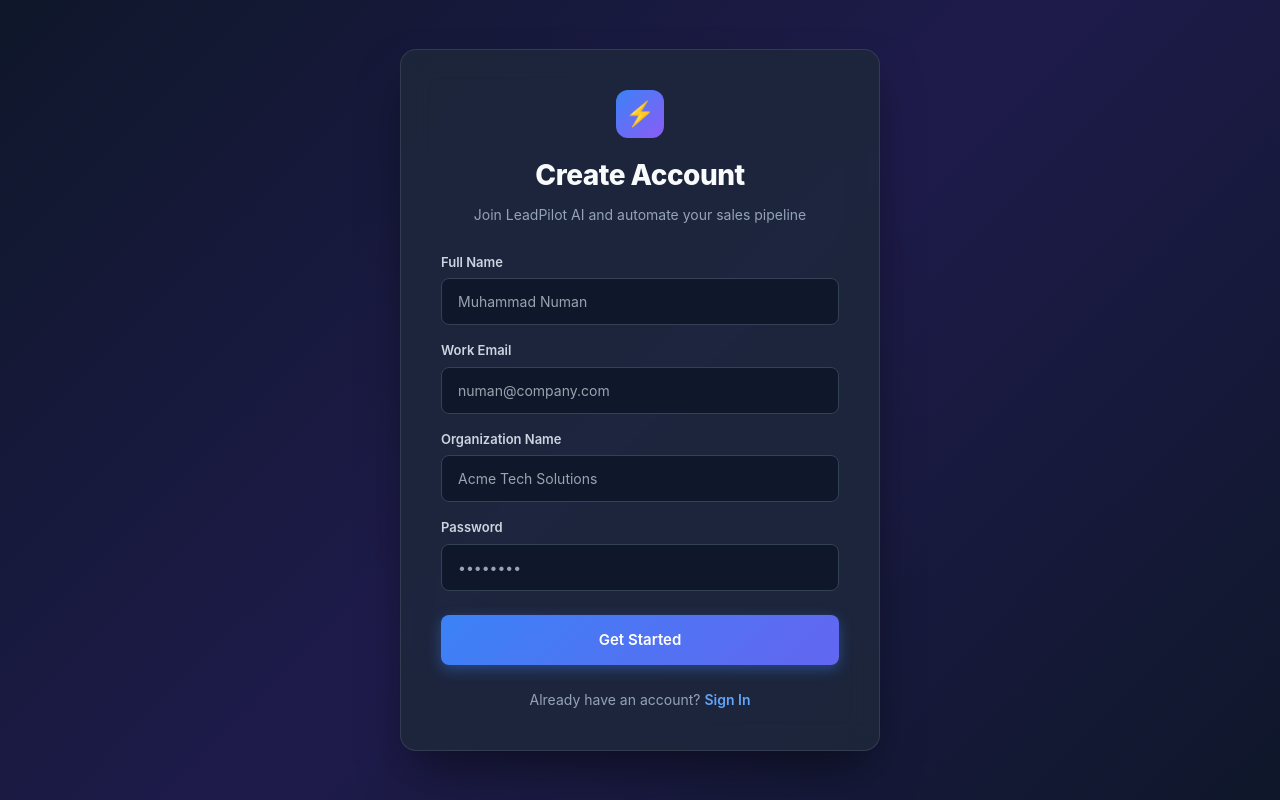
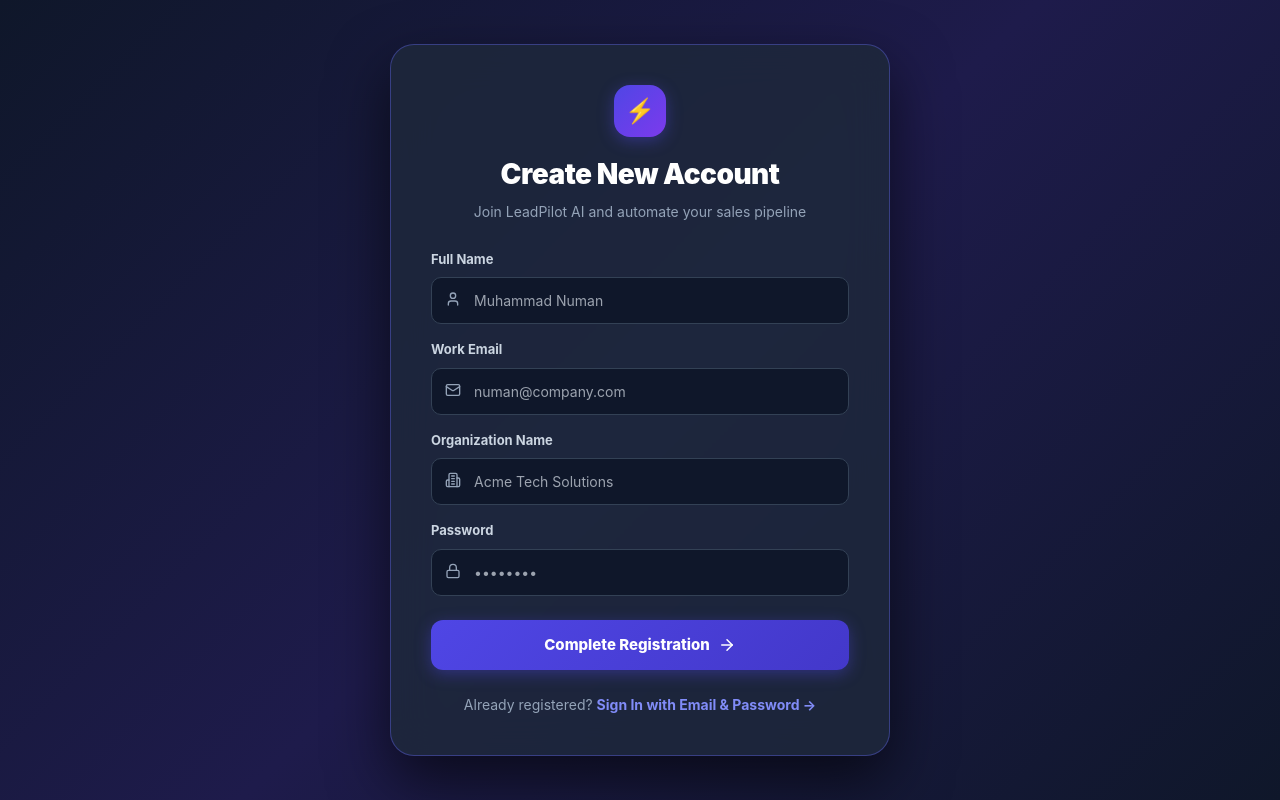
Before and after one commit to M-Numan12/leadpilot-ai, a Next.js app in the folder client/: page /register in a window 1280 px wide. Built offline with nearby package versions, Linux system fonts and the light colour scheme; no server answers.

Commit message:
feat: Add registration welcome email dispatch and login security notification alert

```diff
--- a/client/src/app/(auth)/register/page.tsx
+++ b/client/src/app/(auth)/register/page.tsx
@@ -4,6 +4,7 @@
 import Link from 'next/link';
 import { useRouter } from 'next/navigation';
 import { useAuth } from '@/context/AuthContext';
+import { Mail, CheckCircle2, ArrowRight, Lock, User, Building2, Sparkles } from 'lucide-react';
 
 export default function RegisterPage() {
   const [fullName, setFullName] = useState('');
@@ -11,6 +12,7 @@
   const [orgName, setOrgName] = useState('');
   const [password, setPassword] = useState('');
   const [error, setError] = useState('');
+  const [successMessage, setSuccessMessage] = useState('');
   const [loading, setLoading] = useState(false);
   const { register } = useAuth();
   const router = useRouter();
@@ -18,20 +20,25 @@
   const handleSubmit = async (e: React.FormEvent) => {
     e.preventDefault();
     setError('');
+    setSuccessMessage('');
     setLoading(true);
 
     const result = await register(email, password, fullName, orgName);
     setLoading(false);
 
-    if (result.success) {
-      router.push('/dashboard/overview');
+    if (result.success || !result.error) {
+      setSuccessMessage(`🎉 Registration Complete! Confirmation email has been sent to ${email}. Your account is created! You can now Sign In using your email & password.`);
+      setTimeout(() => {
+        router.push('/login');
+      }, 3500);
     } else {
       setError(result.error || 'Registration failed');
     }
   };
 
   return (
-    <div style={{
+    <div
+      style={{
         minHeight: '100vh',
         display: 'flex',
         alignItems: 'center',
@@ -39,63 +46,113 @@
         background: 'linear-gradient(135deg, #0f172a 0%, #1e1b4b 50%, #0f172a 100%)',
         fontFamily: 'Inter, system-ui, sans-serif',
         color: '#f8fafc',
-      padding: '20px'
-    }}>
-      <div style={{
+        padding: '24px'
+      }}
+    >
+      <div
+        style={{
           width: '100%',
-        maxWidth: '480px',
-        background: 'rgba(30, 41, 59, 0.8)',
-        backdropFilter: 'blur(16px)',
-        border: '1px solid rgba(255, 255, 255, 0.1)',
-        borderRadius: '16px',
+          maxWidth: '500px',
+          background: 'rgba(30, 41, 59, 0.85)',
+          backdropFilter: 'blur(20px)',
+          border: '1px solid rgba(99, 102, 241, 0.4)',
+          borderRadius: '24px',
           padding: '40px',
-        boxShadow: '0 25px 50px -12px rgba(0, 0, 0, 0.5)'
-      }}>
+          boxShadow: '0 25px 60px rgba(0, 0, 0, 0.6)'
+        }}
+      >
         {/* Header */}
         <div style={{ textAlign: 'center', marginBottom: '28px' }}>
-          <div style={{
+          <div
+            style={{
               display: 'inline-flex',
               alignItems: 'center',
               justifyContent: 'center',
-            width: '48px',
-            height: '48px',
-            borderRadius: '12px',
-            background: 'linear-gradient(135deg, #3b82f6 0%, #8b5cf6 100%)',
+              width: '52px',
+              height: '52px',
+              borderRadius: '16px',
+              background: 'linear-gradient(135deg, #4f46e5 0%, #7c3aed 100%)',
               marginBottom: '16px',
               fontSize: '24px',
-            fontWeight: 'bold'
-          }}>
+              fontWeight: 'bold',
+              boxShadow: '0 4px 16px rgba(79, 70, 229, 0.4)'
+            }}
+          >
             ⚡
           </div>
-          <h1 style={{ fontSize: '28px', fontWeight: '800', margin: '0 0 8px 0', letterSpacing: '-0.5px' }}>
-            Create Account
+          <h1 style={{ fontSize: '28px', fontWeight: '900', margin: '0 0 6px 0', letterSpacing: '-0.5px', color: '#ffffff' }}>
+            Create New Account
           </h1>
           <p style={{ color: '#94a3b8', fontSize: '14px', margin: 0 }}>
             Join LeadPilot AI and automate your sales pipeline
           </p>
         </div>
 
+        {/* Success Confirmation Banner */}
+        {successMessage && (
+          <div
+            style={{
+              background: 'rgba(16, 185, 129, 0.15)',
+              border: '1px solid rgba(16, 185, 129, 0.4)',
+              color: '#34d399',
+              padding: '16px',
+              borderRadius: '14px',
+              fontSize: '14px',
+              lineHeight: '1.5',
+              marginBottom: '24px',
+              display: 'flex',
+              flexDirection: 'column',
+              gap: '12px'
+            }}
+          >
+            <div style={{ fontWeight: '700', display: 'flex', alignItems: 'center', gap: '8px' }}>
+              <CheckCircle2 size={18} /> {successMessage}
+            </div>
+            <Link
+              href="/login"
+              style={{
+                padding: '10px 16px',
+                borderRadius: '8px',
+                background: 'linear-gradient(135deg, #10b981 0%, #059669 100%)',
+                color: '#ffffff',
+                fontSize: '13px',
+                fontWeight: '800',
+                textDecoration: 'none',
+                textAlign: 'center',
+                boxShadow: '0 4px 12px rgba(16, 185, 129, 0.4)'
+              }}
+            >
+              Proceed to Sign In Page &rarr;
+            </Link>
+          </div>
+        )}
+
         {/* Error Alert */}
         {error && (
-          <div style={{
+          <div
+            style={{
               background: 'rgba(239, 68, 68, 0.15)',
               border: '1px solid rgba(239, 68, 68, 0.3)',
               color: '#fca5a5',
               padding: '12px 16px',
-            borderRadius: '8px',
-            fontSize: '14px',
+              borderRadius: '10px',
+              fontSize: '13px',
               marginBottom: '20px'
-          }}>
+            }}
+          >
             ⚠️ {error}
           </div>
         )}
 
         {/* Form */}
+        {!successMessage && (
           <form onSubmit={handleSubmit}>
             <div style={{ marginBottom: '16px' }}>
-            <label style={{ display: 'block', fontSize: '13px', fontWeight: '600', color: '#cbd5e1', marginBottom: '6px' }}>
+              <label style={{ display: 'block', fontSize: '13px', fontWeight: '700', color: '#cbd5e1', marginBottom: '8px' }}>
                 Full Name
               </label>
+              <div style={{ position: 'relative' }}>
+                <User size={16} style={{ position: 'absolute', left: '14px', top: '14px', color: '#94a3b8' }} />
                 <input
                   type="text"
                   required
@@ -104,8 +161,8 @@
                   placeholder="Muhammad Numan"
                   style={{
                     width: '100%',
-                padding: '12px 16px',
-                borderRadius: '8px',
+                    padding: '12px 16px 12px 42px',
+                    borderRadius: '10px',
                     background: '#0f172a',
                     border: '1px solid #334155',
                     color: '#f8fafc',
@@ -115,11 +172,14 @@
                   }}
                 />
               </div>
+            </div>
 
             <div style={{ marginBottom: '16px' }}>
-            <label style={{ display: 'block', fontSize: '13px', fontWeight: '600', color: '#cbd5e1', marginBottom: '6px' }}>
+              <label style={{ display: 'block', fontSize: '13px', fontWeight: '700', color: '#cbd5e1', marginBottom: '8px' }}>
                 Work Email
               </label>
+              <div style={{ position: 'relative' }}>
+                <Mail size={16} style={{ position: 'absolute', left: '14px', top: '14px', color: '#94a3b8' }} />
                 <input
                   type="email"
                   required
@@ -128,8 +188,8 @@
                   placeholder="numan@company.com"
                   style={{
                     width: '100%',
-                padding: '12px 16px',
-                borderRadius: '8px',
+                    padding: '12px 16px 12px 42px',
+                    borderRadius: '10px',
                     background: '#0f172a',
                     border: '1px solid #334155',
                     color: '#f8fafc',
@@ -139,11 +199,14 @@
                   }}
                 />
               </div>
+            </div>
 
             <div style={{ marginBottom: '16px' }}>
-            <label style={{ display: 'block', fontSize: '13px', fontWeight: '600', color: '#cbd5e1', marginBottom: '6px' }}>
+              <label style={{ display: 'block', fontSize: '13px', fontWeight: '700', color: '#cbd5e1', marginBottom: '8px' }}>
                 Organization Name
               </label>
+              <div style={{ position: 'relative' }}>
+                <Building2 size={16} style={{ position: 'absolute', left: '14px', top: '14px', color: '#94a3b8' }} />
                 <input
                   type="text"
                   value={orgName}
@@ -151,8 +214,8 @@
                   placeholder="Acme Tech Solutions"
                   style={{
                     width: '100%',
-                padding: '12px 16px',
-                borderRadius: '8px',
+                    padding: '12px 16px 12px 42px',
+                    borderRadius: '10px',
                     background: '#0f172a',
                     border: '1px solid #334155',
                     color: '#f8fafc',
@@ -162,11 +225,14 @@
                   }}
                 />
               </div>
+            </div>
 
             <div style={{ marginBottom: '24px' }}>
-            <label style={{ display: 'block', fontSize: '13px', fontWeight: '600', color: '#cbd5e1', marginBottom: '6px' }}>
+              <label style={{ display: 'block', fontSize: '13px', fontWeight: '700', color: '#cbd5e1', marginBottom: '8px' }}>
                 Password
               </label>
+              <div style={{ position: 'relative' }}>
+                <Lock size={16} style={{ position: 'absolute', left: '14px', top: '14px', color: '#94a3b8' }} />
                 <input
                   type="password"
                   required
@@ -176,8 +242,8 @@
                   placeholder="••••••••"
                   style={{
                     width: '100%',
-                padding: '12px 16px',
-                borderRadius: '8px',
+                    padding: '12px 16px 12px 42px',
+                    borderRadius: '10px',
                     background: '#0f172a',
                     border: '1px solid #334155',
                     color: '#f8fafc',
@@ -187,6 +253,7 @@
                   }}
                 />
               </div>
+            </div>
 
             <button
               type="submit"
@@ -194,27 +261,33 @@
               style={{
                 width: '100%',
                 padding: '14px',
-              borderRadius: '8px',
+                borderRadius: '12px',
                 border: 'none',
-              background: 'linear-gradient(135deg, #3b82f6 0%, #6366f1 100%)',
+                background: 'linear-gradient(135deg, #4f46e5 0%, #4338ca 100%)',
                 color: '#ffffff',
                 fontSize: '15px',
-              fontWeight: '600',
+                fontWeight: '800',
                 cursor: loading ? 'not-allowed' : 'pointer',
                 opacity: loading ? 0.7 : 1,
-              boxShadow: '0 4px 14px 0 rgba(59, 130, 246, 0.4)',
-              transition: 'all 0.2s'
+                boxShadow: '0 4px 16px rgba(79, 70, 229, 0.4)',
+                transition: 'all 0.2s ease',
+                display: 'flex',
+                alignItems: 'center',
+                justifyContent: 'center',
+                gap: '8px'
               }}
             >
-            {loading ? 'Creating Account...' : 'Get Started'}
+              <span>{loading ? 'Registering Account...' : 'Complete Registration'}</span>
+              <ArrowRight size={18} />
             </button>
           </form>
+        )}
 
         {/* Footer */}
         <div style={{ marginTop: '24px', textAlign: 'center', fontSize: '14px', color: '#94a3b8' }}>
-          Already have an account?{' '}
-          <Link href="/login" style={{ color: '#60a5fa', fontWeight: '600', textDecoration: 'none' }}>
-            Sign In
+          Already registered?{' '}
+          <Link href="/login" style={{ color: '#818cf8', fontWeight: '700', textDecoration: 'none' }}>
+            Sign In with Email & Password &rarr;
           </Link>
         </div>
       </div>
```
Also changed, not shown: 2 other files (tests, documents, lock files or other folders). Lines whose indentation alone changed are shown as unchanged.
